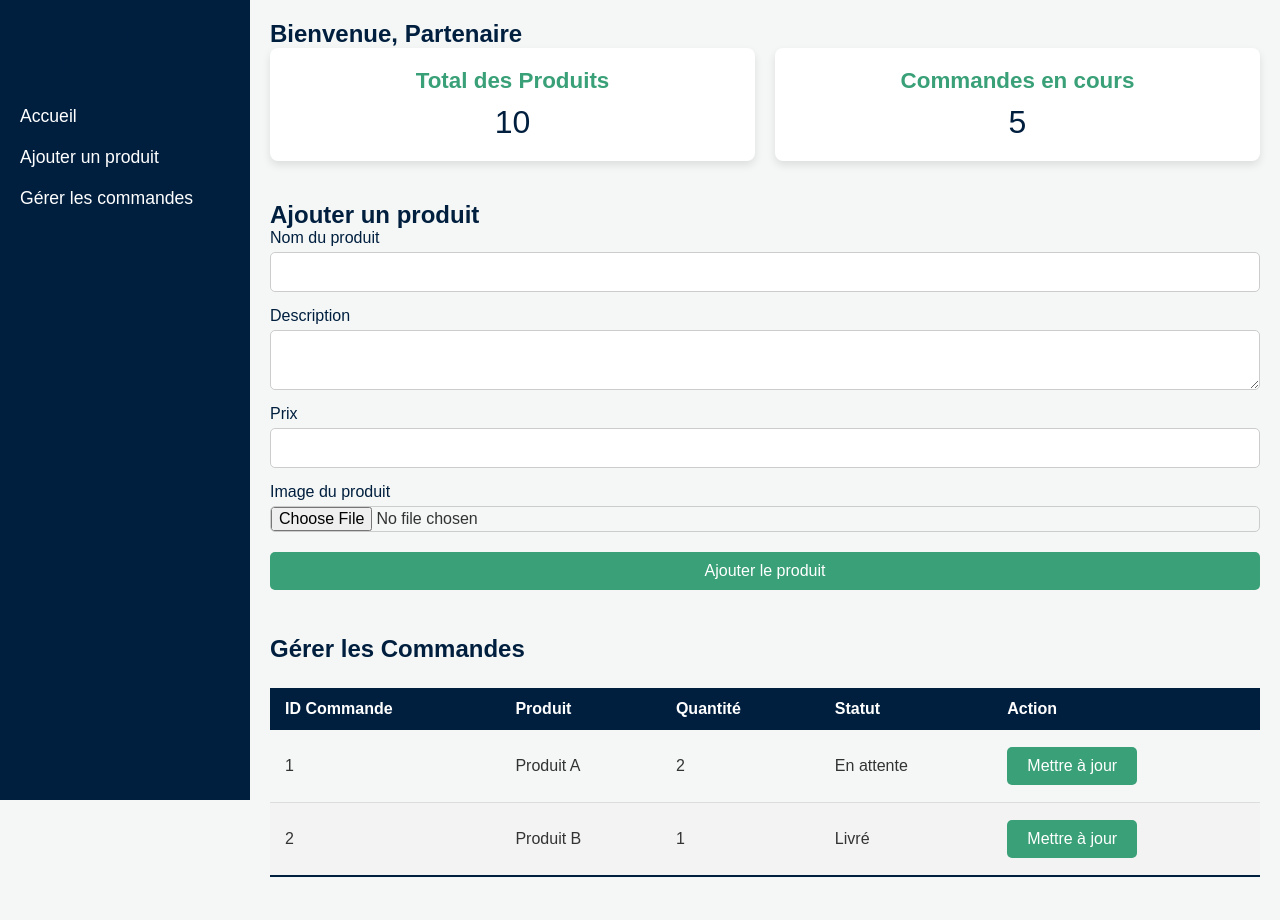
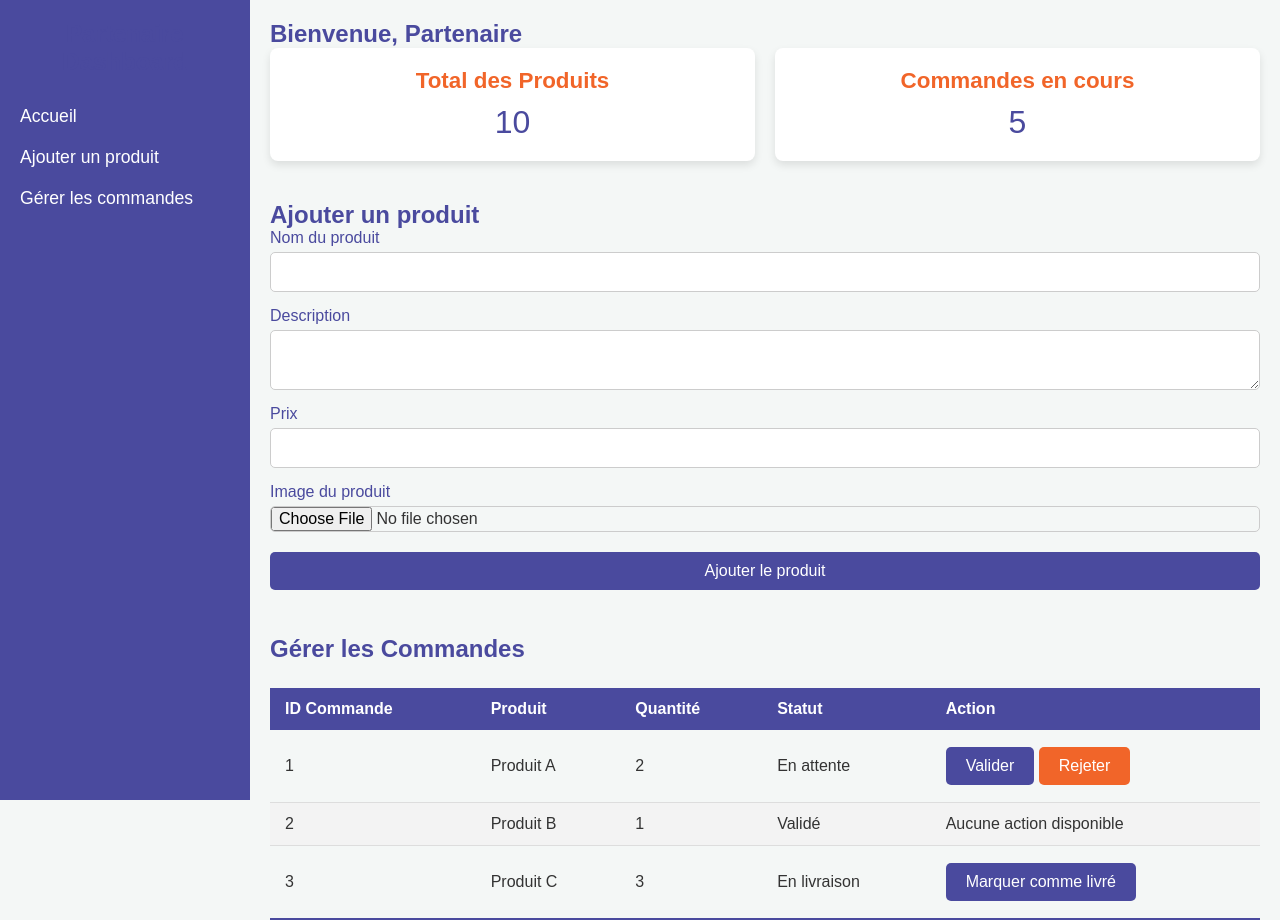
Before and after one commit to josue310/markgros, a PHP site: page /php/dashbordPartenaire.php in a window 1280 px wide. Before the commit the page ends 877 px from the top, so only its background shows below. Run offline with PHP 8.4, Linux system fonts and the light colour scheme.

Commit message:
page conn partenaire finish, j'attaque le dashbord

```diff
--- a/css/dashbordPartenaire.css
+++ b/css/dashbordPartenaire.css
@@ -17,7 +17,7 @@ body {
 
 .sidebar {
     width: 250px;
-    background-color: #001f3f; /* Bleu nuit */
+    background-color: #4A4A9E; /* Bleu principal */
     color: white;
     padding: 20px;
     display: flex;
@@ -44,7 +44,7 @@ body {
 }
 
 .sidebar ul li a:hover {
-    color: #39a078; /* Vert olive */
+    color: #F16529; /* Orange */
 }
 
 .main-content {
@@ -57,7 +57,7 @@ body {
 }
 
 h1, h2 {
-    color: #001f3f;
+    color: #4A4A9E;
 }
 
 .dashboard-cards {
@@ -77,12 +77,12 @@ h1, h2 {
 .card h2 {
     font-size: 1.4rem;
     margin-bottom: 10px;
-    color: #39a078; /* Vert olive */
+    color: #F16529; /* Orange */
 }
 
 .card p {
     font-size: 2rem;
-    color: #001f3f;
+    color: #4A4A9E;
 }
 
 .product-form {
@@ -92,7 +92,7 @@ h1, h2 {
 
 .product-form label {
     margin-bottom: 5px;
-    color: #001f3f;
+    color: #4A4A9E;
 }
 
 .product-form input,
@@ -121,7 +121,7 @@ h1, h2 {
 }
 
 .styled-table thead tr {
-    background-color: #001f3f; /* Bleu nuit */
+    background-color: #4A4A9E; /* Bleu */
     color: #ffffff;
 }
 
@@ -134,11 +134,11 @@ h1, h2 {
 }
 
 .styled-table tbody tr:last-of-type {
-    border-bottom: 2px solid #001f3f;
+    border-bottom: 2px solid #4A4A9E;
 }
 
 .btn-primary {
-    background-color: #39a078; /* Vert olive */
+    background-color: #4A4A9E; /* Bleu */
     color: white;
     border: none;
     padding: 10px 20px;
@@ -149,5 +149,20 @@ h1, h2 {
 }
 
 .btn-primary:hover {
-    background-color: #2e815f;
+    background-color: #3e3e84;
 }
+
+.btn-danger {
+    background-color: #F16529; /* Orange */
+    color: white;
+    border: none;
+    padding: 10px 20px;
+    cursor: pointer;
+    border-radius: 5px;
+    font-size: 1rem;
+    margin: 5px 0;
+}
+
+.btn-danger:hover {
+    background-color: #d55322;
+}
--- a/php/dashbordPartenaire.php
+++ b/php/dashbordPartenaire.php
@@ -51,6 +51,7 @@
                 </form>
             </section>
 
+            <!-- Section pour gérer les commandes -->
             <section id="gerer-commandes" class="section">
                 <h2>Gérer les Commandes</h2>
                 <table class="styled-table">
@@ -76,30 +77,55 @@
         function loadCommandes() {
             const commandes = [
                 {id: 1, produit: 'Produit A', quantite: 2, statut: 'En attente'},
-                {id: 2, produit: 'Produit B', quantite: 1, statut: 'Livré'}
+                {id: 2, produit: 'Produit B', quantite: 1, statut: 'Validé'},
+                {id: 3, produit: 'Produit C', quantite: 3, statut: 'En livraison'}
             ];
 
             let commandeList = document.getElementById('commande-list');
             commandeList.innerHTML = '';
 
             commandes.forEach(commande => {
+                let actionButtons = '';
+
+                if (commande.statut === 'En attente') {
+                    actionButtons = `
+                        <button class="btn-primary" onclick="validerCommande(${commande.id})">Valider</button>
+                        <button class="btn-danger" onclick="rejeterCommande(${commande.id})">Rejeter</button>
+                    `;
+                } else if (commande.statut === 'En livraison') {
+                    actionButtons = `
+                        <button class="btn-primary" onclick="livrerCommande(${commande.id})">Marquer comme livré</button>
+                    `;
+                } else {
+                    actionButtons = `Aucune action disponible`;
+                }
+
                 let row = `
                     <tr>
                         <td>${commande.id}</td>
                         <td>${commande.produit}</td>
                         <td>${commande.quantite}</td>
                         <td>${commande.statut}</td>
-                        <td>
-                            <button class="btn-primary" onclick="gererCommande(${commande.id})">Mettre à jour</button>
-                        </td>
+                        <td>${actionButtons}</td>
                     </tr>
                 `;
                 commandeList.innerHTML += row;
             });
         }
 
-        function gererCommande(id) {
-            alert('Gestion de la commande avec ID ' + id);
+        function validerCommande(id) {
+            alert('Commande validée avec ID ' + id);
+            // Mettre à jour le statut dans la base de données
+        }
+
+        function rejeterCommande(id) {
+            alert('Commande rejetée avec ID ' + id);
+            // Mettre à jour le statut dans la base de données
+        }
+
+        function livrerCommande(id) {
+            alert('Commande marquée comme livrée avec ID ' + id);
+            // Mettre à jour le statut dans la base de données
         }
 
         document.addEventListener('DOMContentLoaded', loadCommandes);
```
